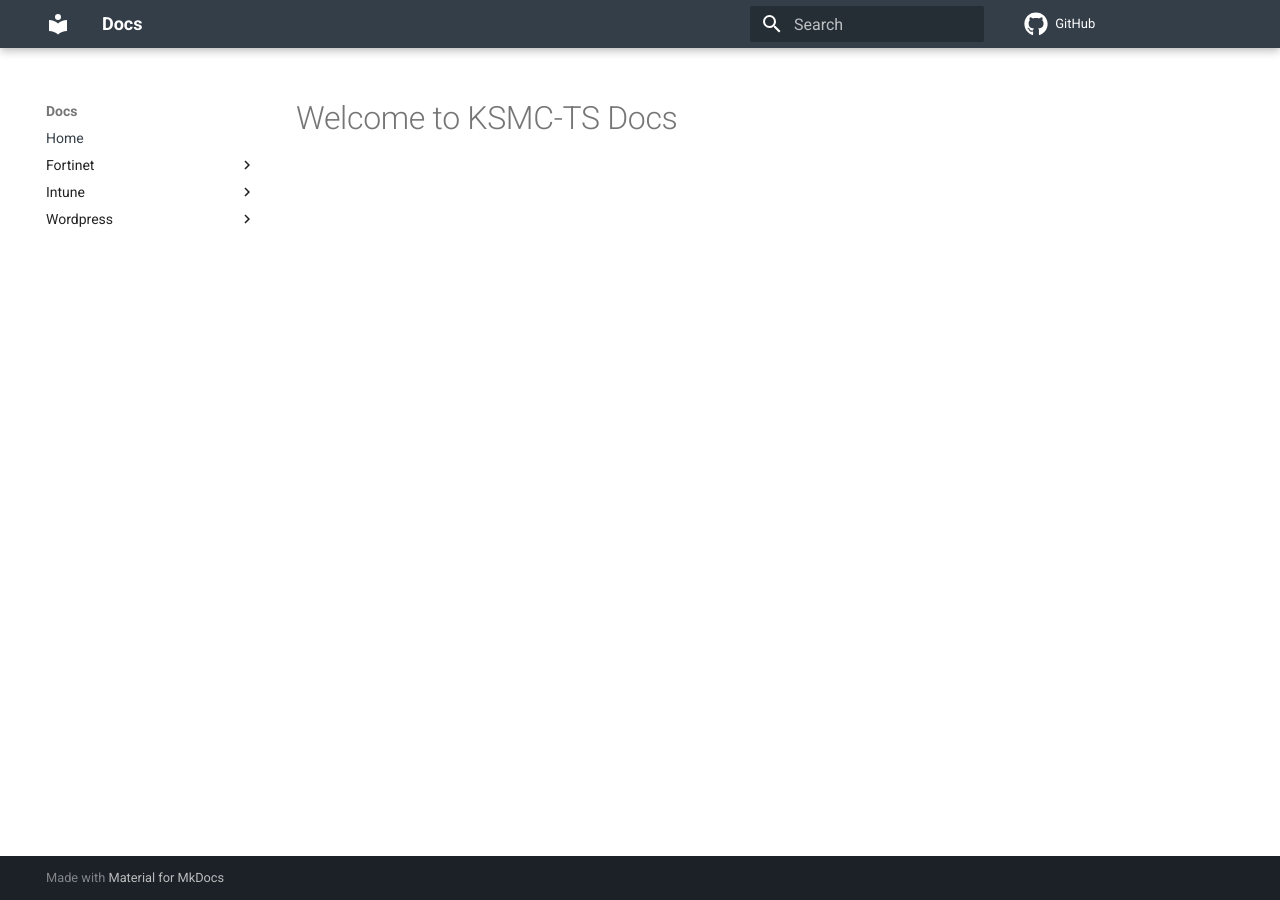
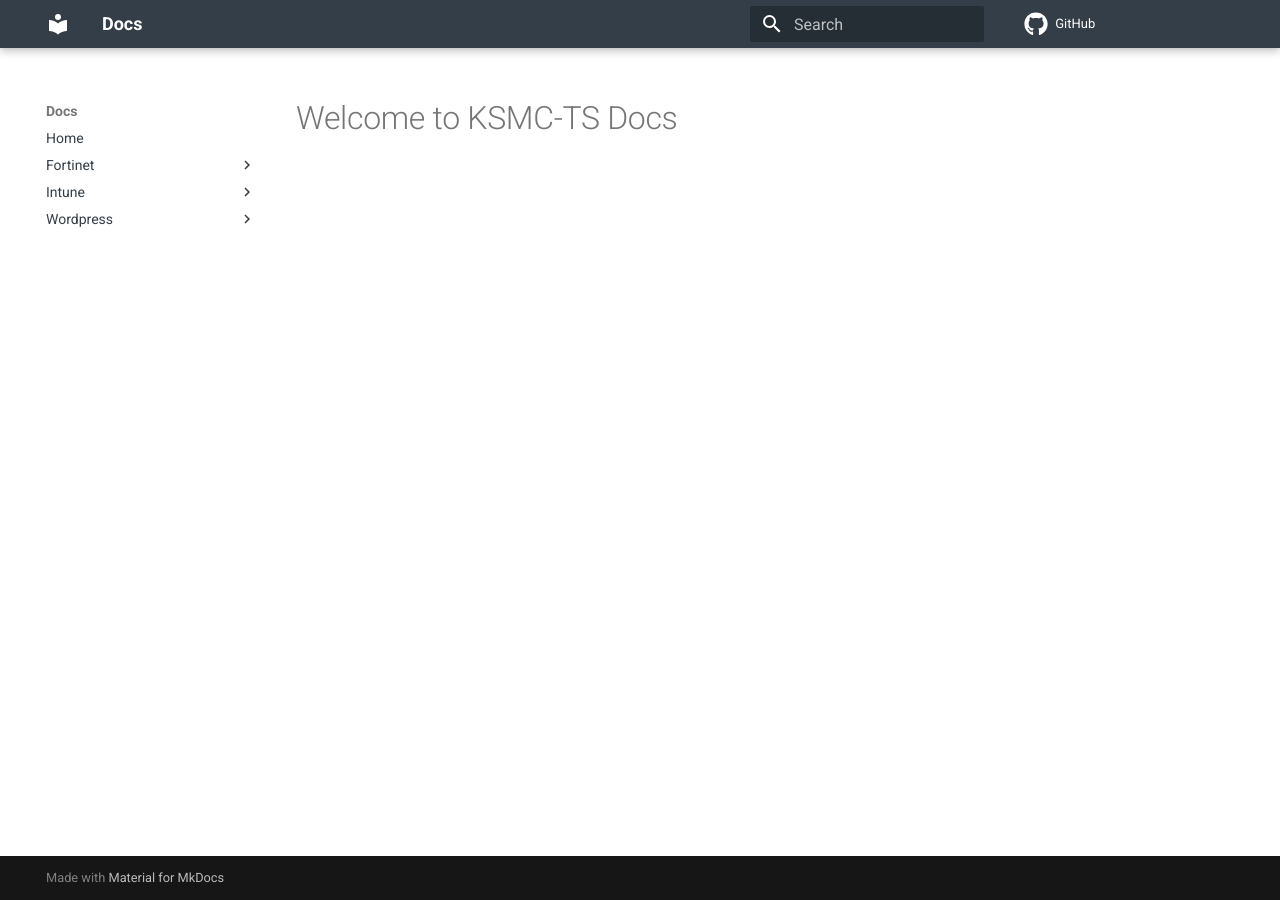
Before and after one commit to KSMC-TS/docs, an MkDocs documentation site: the page built from docs/index.md, in a window 1280 px wide. Built offline with MkDocs 1.6.1 and Material for MkDocs 9.7.7, drawn with Linux system fonts in a browser that asks for light colours; comment, search, counter and statistics services are not loaded.

Commit message:
Additional css changes.

```diff
--- a/docs/stylesheets/extra.css
+++ b/docs/stylesheets/extra.css
@@ -2,5 +2,5 @@
     --md-primary-fg-color: #343E48;
     --md-primary-fg-color--light: #70777E;
     --md-primary-fg-color--dark: #293139;
-    --md-footer-bg-color: #293139;
+    --md-default-fg-color: #343E48;
 }
```
